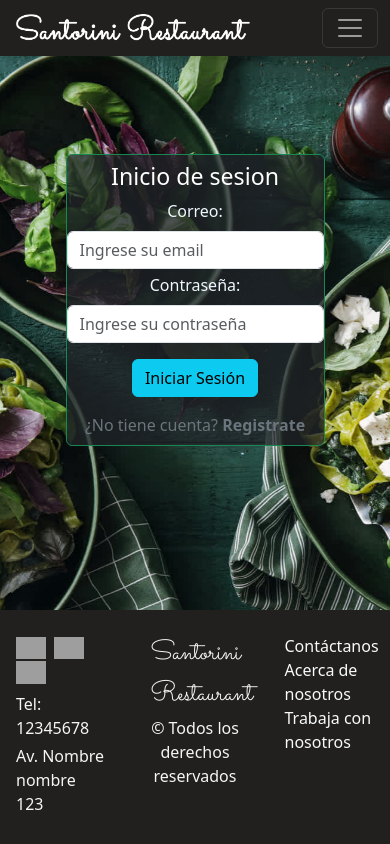
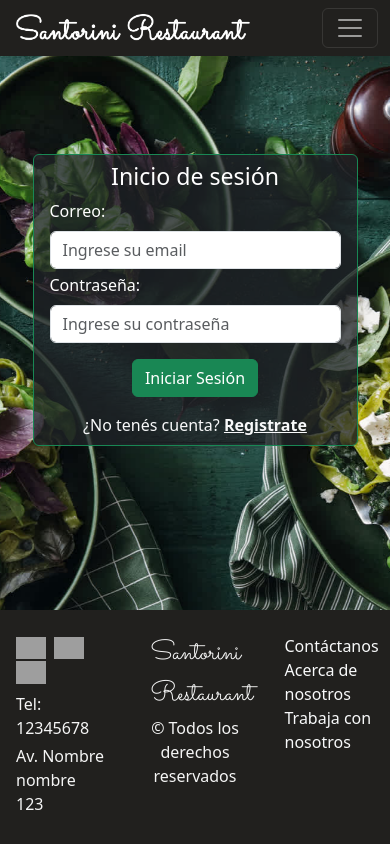
Before and after one commit to nassahel/TrabajoFinal-53i, a React (Vite) app: page /login in a window 390 px wide. Built offline with nearby package versions, Linux system fonts and the light colour scheme; grey boxes are pictures that could not be loaded.

Commit message:
se corrigio responsive de login y registro, ademas se agrego archivo para solucionar page not found al deployar

```diff
--- a/src/pages/login/Login.jsx
+++ b/src/pages/login/Login.jsx
@@ -1,7 +1,7 @@
 import { useState } from 'react';
 import { Form, Button } from 'react-bootstrap';
 import { Link } from 'react-router-dom';
-import './login.css';
+
 
 function Login() {
     const [correo, setCorreo] = useState("");
@@ -49,11 +49,11 @@ function Login() {
         }
     }
     return (
-        <div className='mx-auto my-auto bg-dark bg-opacity-75 rounded border border-success col-sm-6 col-md-6 col-lg-5'>
-            <div className='form-container mx-auto my-auto'>
+        <div className='mx-auto my-auto col-10 col-xl-3 bg-dark bg-opacity-75 rounded border border-success col-sm-6 col-md-6 col-lg-5'>
+            <div className='form-container col-lg-8 col-xl-10 mx-auto my-auto px-3 text-white'>
                 <Form id="miFormulario" onSubmit={botonIniciar}>
                     <div>
-                        <h3 className='text-white mt-2'>Inicio de sesion</h3>
+                        <h3 className=' mt-2 text-center'>Inicio de sesión</h3>
                     </div>
                     <div>
                         <Form.Label className='correo'>Correo:</Form.Label>
@@ -76,11 +76,11 @@ function Login() {
                         />
                     </div>
                     <div className='mb-3 d-flex justify-content-center'>
-                        <Button className='mt-3' type='submit' variant="info">Iniciar Sesión</Button>
+                        <Button className='mt-3' type='submit' variant="success">Iniciar Sesión</Button>
                     </div>
                 </Form>
-                <div className='mb-2'>
-                    <Link className='text-decoration-none fw-normal fs-6 text-secondary' to="/register">¿No tiene cuenta? <span className='fw-bold'>Registrate</span></Link>
+                <div className='mb-2 text-center'>
+                    <Link className='text-decoration-none fw-normal fs-6 text-light' to="/register">¿No tenés cuenta? <span className='fw-bold text-decoration-underline'>Registrate</span></Link>
                 </div>
             </div>
             {error && <p className='mt-3 fw-semibold text-danger mb-0'>Todos los campos son obligatorios.</p>}
--- a/src/pages/login/login.css
+++ /dev/null
@@ -1,17 +0,0 @@
-.correo,
-.contraseña {
-    color: aliceblue;
-}
-
-.form-container {
-    max-width: 400px;
-    /* Ancho máximo del formulario */
-    width: 100%;
-    /* Asegura que el formulario ocupe todo el ancho disponible */
-    text-align: center;
-}
-
-.input-group {
-    margin-bottom: 20px;
-    /* Espaciado entre los elementos del formulario */
-}
--- a/src/pages/register/Register.jsx
+++ b/src/pages/register/Register.jsx
@@ -59,10 +59,10 @@ function Register() {
   };
 
   return (
-    <div className='mx-auto my-auto bg-dark bg-opacity-75 rounded border border-success col-sm-6 col-md-6 col-lg-5'>
-      <div className='form-container mx-auto py-2'>
+    <div className='col-11 col-lg-6 col-xl-4 col-md-7 p-3 m-auto my-4 bg-dark bg-opacity-75 rounded border border-success'>
+      <div className=' mx-auto py-2 col-lg-8'>
         <div className='mb-3 justify-content-center'>
-          <h3 className='text-white'>Registra tu cuenta</h3>
+          <h3 className='text-white text-center'>Registra tu cuenta</h3>
         </div>
         <Form id='miFormulario' onSubmit={handleRegister}>
           <div>
@@ -128,12 +128,13 @@ function Register() {
 
           </div>
           <div className='mb-3 d-flex justify-content-center'>
-            <Button type='submit' variant="info">Registrarse</Button>
+            <Button type='submit' variant="success">Registrarse</Button>
           </div>
 
         </Form>
-
-        <Link className='text-decoration-none fw-normal fs-6 text-secondary' to="/login">¿Ya tenes cuenta? <span className='fw-bold'>Inicia Sesion</span></Link>
+    <div className='text-center'>
+        <Link className='text-decoration-none fw-normal fs-6 text-light' to="/login">¿Ya tenés cuenta? <span className='fw-bold text-white text-decoration-underline'>Inicia Sesion</span></Link>
+    </div>
 
         {
           error && <p className='mt-3 fw-semibold text-danger mb-0'>Todos los campos son obligatorios.</p>
```
Also changed, not shown: 1 other file (tests, documents, lock files or other folders).
